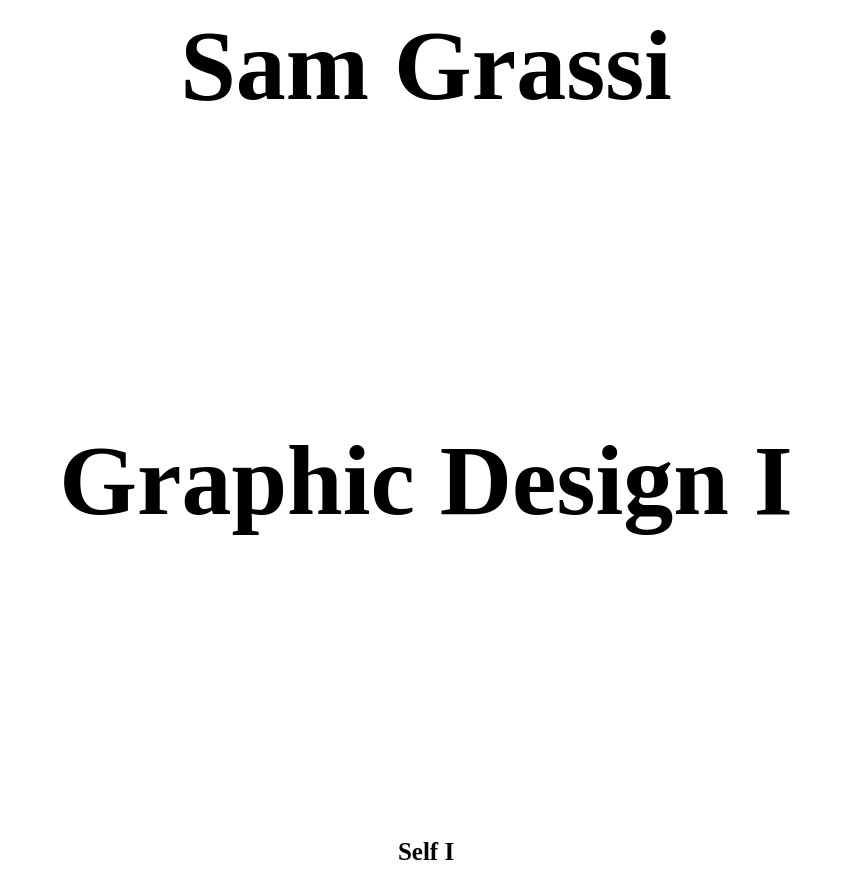
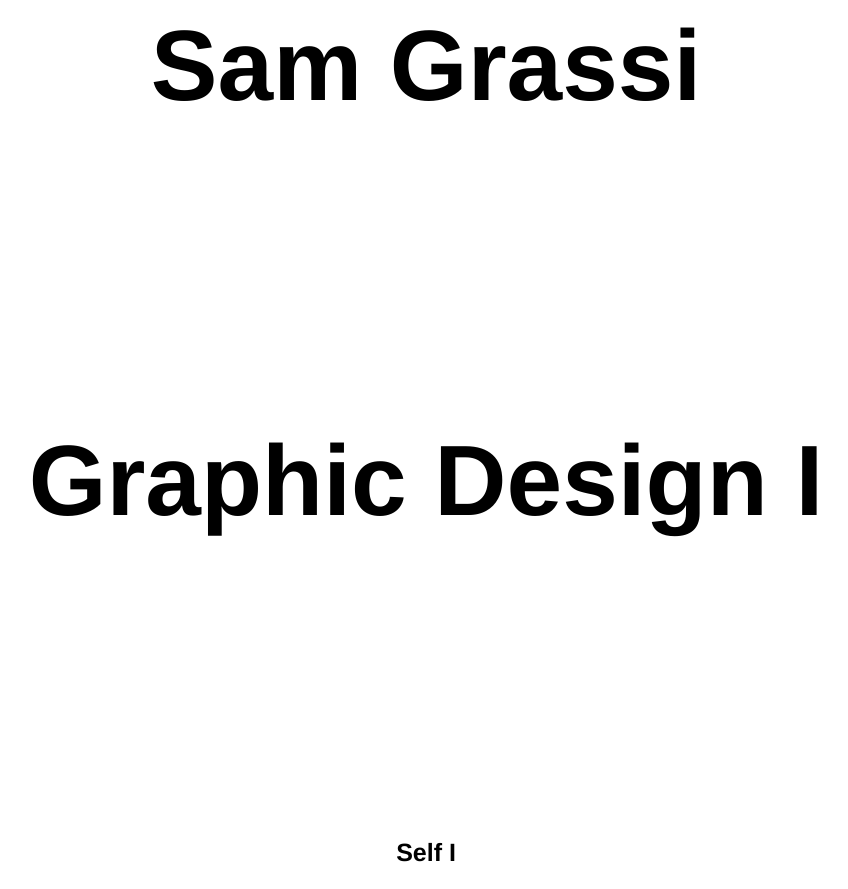
Before and after one commit to samgrassi/samgrassi.github.io, a plain HTML site: page index.html in a window 1280 px wide. Shown: the top 889 px of the page, without its empty margins (214-1062 px from the left). Drawn offline with Linux system fonts and the light colour scheme.

Commit message:
Andy removes extra font delcarations.

```diff
--- a/Style.css
+++ b/Style.css
@@ -1,7 +1,7 @@
 body {
 	text-align: center;
 	font-size: 50px;
-	font-family: "europa";
+	font-family: "europa", Helvetica;
 	}
 
 .giftproject p {
@@ -16,7 +16,6 @@ body {
 h2 {
 	font-size: 2em;
 	margin: 3em 0 1.4em 0;
-	font-family: "europa";
 	}
 
 	.emphasis {
@@ -28,7 +27,6 @@ h2 {
 }
 
 h3 {
-	font-family: "europa";
 	font-size: 25px;
 }
 
```
